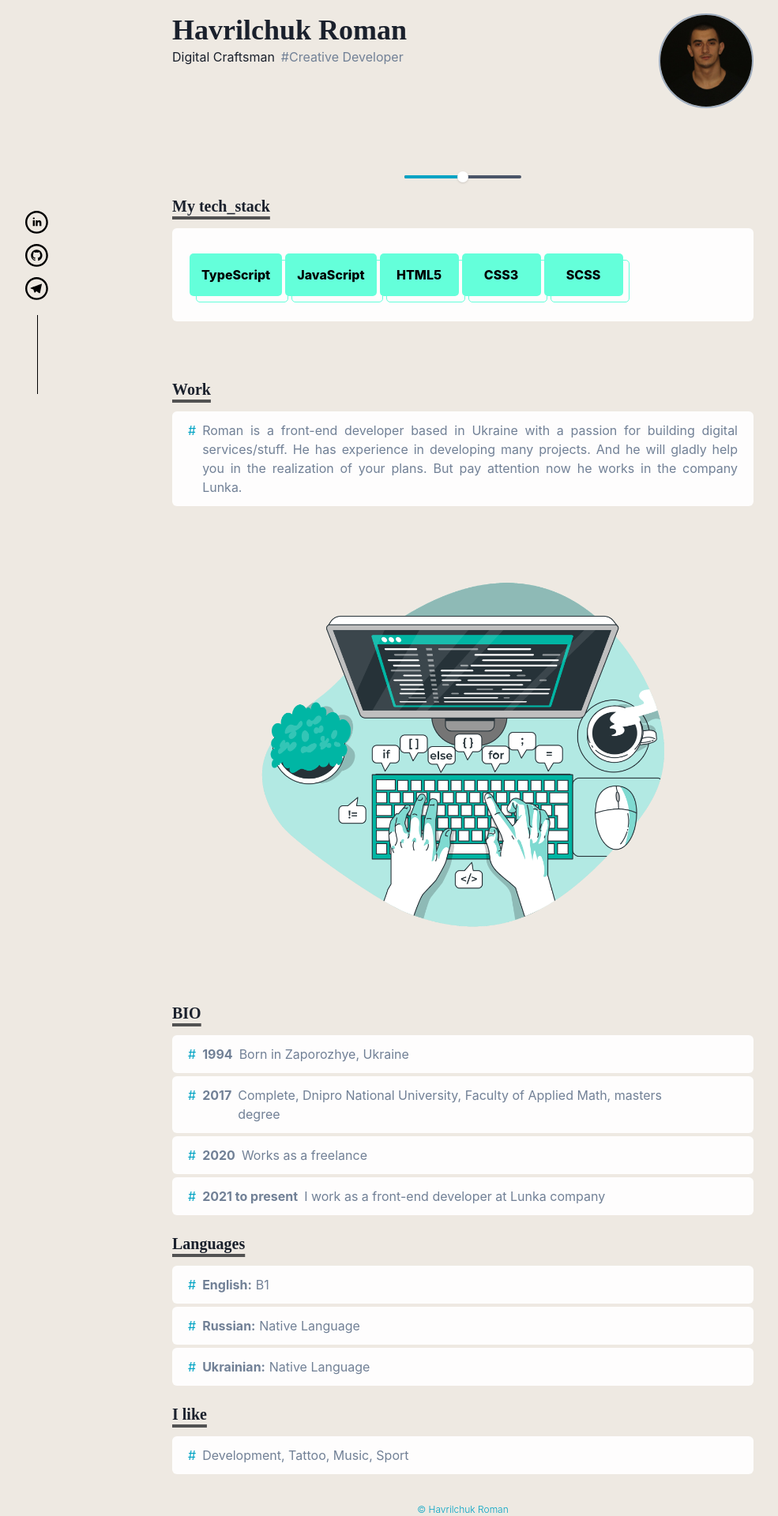
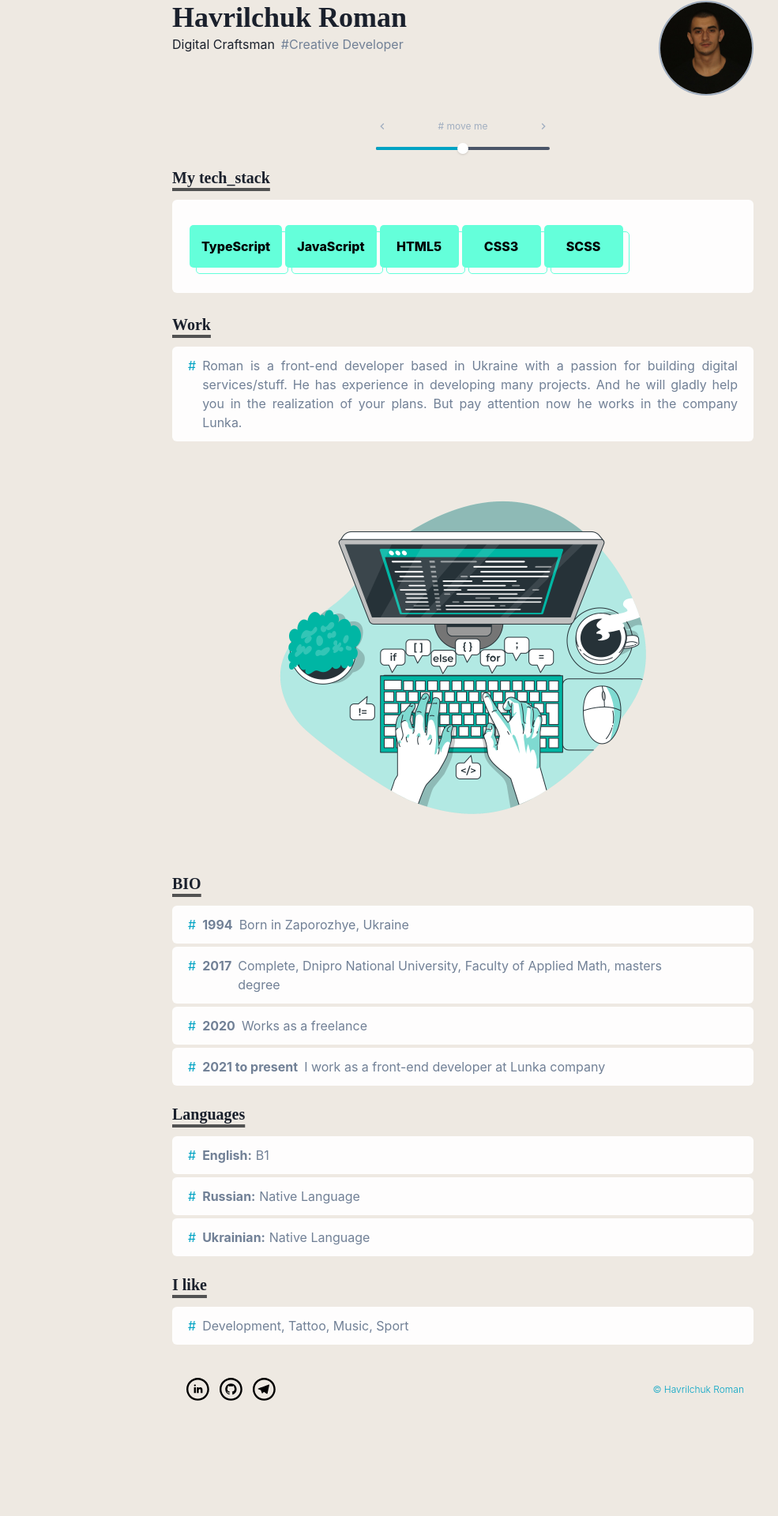
Before and after one commit to Roman-ua/personal_site, a Next.js app: page / in a window 1280 px wide. Shown: the part 301-2221 px from the top of the page at 79% size, without its empty margins (54-1039 px from the left). After the commit the page ends 2094 px from the top, so only its background shows below. Built offline with nearby package versions, Linux system fonts and the light colour scheme; a web font is replaced by a local one.

Commit message:
change readME and settings media links

```diff
--- a/components/_shared/contentWrapper.js
+++ b/components/_shared/contentWrapper.js
@@ -1,7 +1,7 @@
 import {Box, Text, useColorModeValue} from "@chakra-ui/react";
 
 
-const ContentWrapper = ({children}) => {
+const ContentWrapper = ({children, techStack}) => {
   return (
     <Box
       borderRadius={'md'}
@@ -11,7 +11,7 @@ const ContentWrapper = ({children}) => {
       mb={1}
       align={'start'}
       color={useColorModeValue('gray.500', 'gray.400')}
-      display={{md: 'flex'}}
+      display={techStack ? {md: 'flex'} : 'flex'}
       alignItems={'flex-start'}
       justifyContent={'flex-start'}
     >
--- a/components/_shared/copyright.js
+++ b/components/_shared/copyright.js
@@ -1,9 +1,14 @@
 import {Box, Text, useColorModeValue} from "@chakra-ui/react";
+import SocialMedia from "./socialMedia";
 
 const Copyright = () => {
   return (
-    <Box align={'center'} padding={3} zIndex={1}>
-      <Text color={useColorModeValue('cyan.600', '#64ffda')} fontSize={12} fontWeight={300}>&#169; Havrilchuk Roman</Text>
+    <Box display={'flex'} alignItems={'center'} justifyContent={'space-between'} padding={3} zIndex={1}>
+      <SocialMedia />
+      <Text
+        color={useColorModeValue('cyan.600', '#64ffda')}
+        fontSize={12}
+        fontWeight={300}>&#169; Havrilchuk Roman</Text>
     </Box>
   )
 }
--- a/components/_shared/rangeSlider.js
+++ b/components/_shared/rangeSlider.js
@@ -1,8 +1,23 @@
-import {Box, Slider, SliderFilledTrack, SliderThumb, SliderTrack, useColorModeValue} from "@chakra-ui/react";
+import {
+  Box,
+  Icon,
+  Slider,
+  SliderFilledTrack,
+  SliderThumb,
+  SliderTrack,
+  Text,
+  useColorModeValue
+} from "@chakra-ui/react";
+import {ChevronLeftIcon, ChevronRightIcon} from "@chakra-ui/icons";
 
 const RangeSlider = ({setSliderValue}) => {
   return (
-    <Box alignSelf={'center'} width={'20%'}>
+    <Box alignSelf={'center'} width={'30%'}>
+      <Box display={'flex'} alignItems={'center'} justifyContent={'space-between'} mb={2}>
+        <Icon as={ChevronLeftIcon} color={'gray.400'}/>
+        <Text  fontSize={12} color={'gray.400'}># move me</Text>
+        <Icon as={ChevronRightIcon} color={'gray.400'}/>
+      </Box>
       <Slider
         aria-label='slider-ex-6'
         step={1}
--- a/components/_shared/socialMedia.js
+++ b/components/_shared/socialMedia.js
@@ -7,14 +7,7 @@ import TelegramSvg from "../../public/svg/telegram";
 const SocialMedia = () => {
   const [isMobile] = useMediaQuery("(max-width: 700px)")
   return (
-    <Box
-      flexDir={'column'}
-      alignItems={'center'}
-      justifyContent={'center'}
-      display={isMobile ? 'none' : 'flex'}
-      position={'fixed'}
-      left={20}
-      bottom={0}>
+    <Box display={'flex'}>
       <ContactsItemWrapper route={'https://www.linkedin.com/in/roman-gavrilchuk-321791210/'}>
         <LinkSvg />
       </ContactsItemWrapper>
@@ -24,12 +17,6 @@ const SocialMedia = () => {
       <ContactsItemWrapper route={'https://t.me/Yep_Roman'}>
         <TelegramSvg />
       </ContactsItemWrapper>
-      <Box
-        width={'1px'}
-        height={'100px'}
-        mt={3}
-        backgroundColor={useColorModeValue('black', '#64ffda')}
-      />
     </Box>
   )
 }
--- a/components/contacts/contactsStyled.js
+++ b/components/contacts/contactsStyled.js
@@ -3,10 +3,9 @@ import styled from "@emotion/styled";
 
 export const ItemBox = styled.div`
   padding: 6px;
-  border-radius: 20px;
+  border-radius: 2px;
   position: relative;
   cursor: pointer;
-
   &:hover {
     transition: all .3s;
     -moz-transform: translate(1px, -4px);
--- a/components/homePage/mainInformation/mainInformation.js
+++ b/components/homePage/mainInformation/mainInformation.js
@@ -2,12 +2,12 @@ import {Box, Heading, Image, Text, useColorModeValue} from "@chakra-ui/react";
 
 const MainInformation = () => {
   return (
-    <Box display={{md: 'flex'}} marginY={10} alignItems={'start'}>
+    <Box display={{md: 'flex'}} marginY={6} alignItems={'start'}>
       <Box flexGrow={1}>
         <Heading as={'h2'} variant={'page-title'}>
           Havrilchuk Roman
         </Heading>
-        <Box display={{md: 'flex'}}>
+        <Box display={'flex'}>
           <Text mr={2}>Digital Craftsman</Text>
           <Text color={'gray.500'}>#Creative Developer</Text>
         </Box>
@@ -17,7 +17,8 @@ const MainInformation = () => {
           borderColor={useColorModeValue('gray.400', 'white')}
           borderWidth={2}
           borderStyle={'solid'}
-          maxWidth={'120px'}
+          w={[200, 180, 120]}
+          // maxWidth={'120px'}
           display={'inline-block'}
           borderRadius={'full'}
           src={'/images/avatar-second.jpg'}
--- a/components/homePage/techStack/techStack.js
+++ b/components/homePage/techStack/techStack.js
@@ -14,7 +14,7 @@ const TechStack = () => {
         <Heading as={'h3'} variant={'section-title'}>
           My tech_stack
         </Heading>
-        <ContentWrapper>
+        <ContentWrapper techStack>
           {renderTechItem(sliderValue)}
         </ContentWrapper>
       </Box>
--- a/components/homePage/work/work.js
+++ b/components/homePage/work/work.js
@@ -7,7 +7,6 @@ import Section from "../../_shared/section";
 import CodingSvg from "../../../public/svg/coding";
 
 const Work = () => {
-  const [isMobile] = useMediaQuery("(max-width: 700px)")
   return(
     <Section delay={0.1}>
       <Heading as={'h3'} variant={'section-title'}>
@@ -21,8 +20,8 @@ const Work = () => {
           But pay attention now he works in the company Lunka.
         </Paragraph>
       </ContentWrapper>
-      <Box align={'center'} my={10}>
-        <Image src={'/images/Code.png'} maxW={isMobile ? 300 : 550}/>
+      <Box align={'center'} my={6}>
+        <Image src={'/images/Code.png'} w={[300, 400, 500]}/>
       </Box>
     </Section>
   )
--- a/pages/index.js
+++ b/pages/index.js
@@ -15,19 +15,16 @@ const HomePage = ({Component, pageProps, router}) => {
     <Container maxW={'container.md'} position={'relative'}>
       <PrintedText />
       <ContentWrapper>
-        <Text color={useColorModeValue('cyan.600', '#64ffda')} mr={2}>#</Text>
+        <Text display={'inline-block'} color={useColorModeValue('cyan.600', '#64ffda')} mr={2}>#</Text>
         <Text>Hello, I'm a front-end developer based in Ukraine!</Text>
       </ContentWrapper>
       <MainInformation />
-      <Box marginY={70}>
-        <TechStack />
-      </Box>
+      <TechStack />
       <Work />
       <Bio />
       <Languages />
       <Like />
       <Copyright />
-      <SocialMedia />
     </Container>
   )
 }
```
Also changed, not shown: 1 other file (tests, documents, lock files or other folders).
